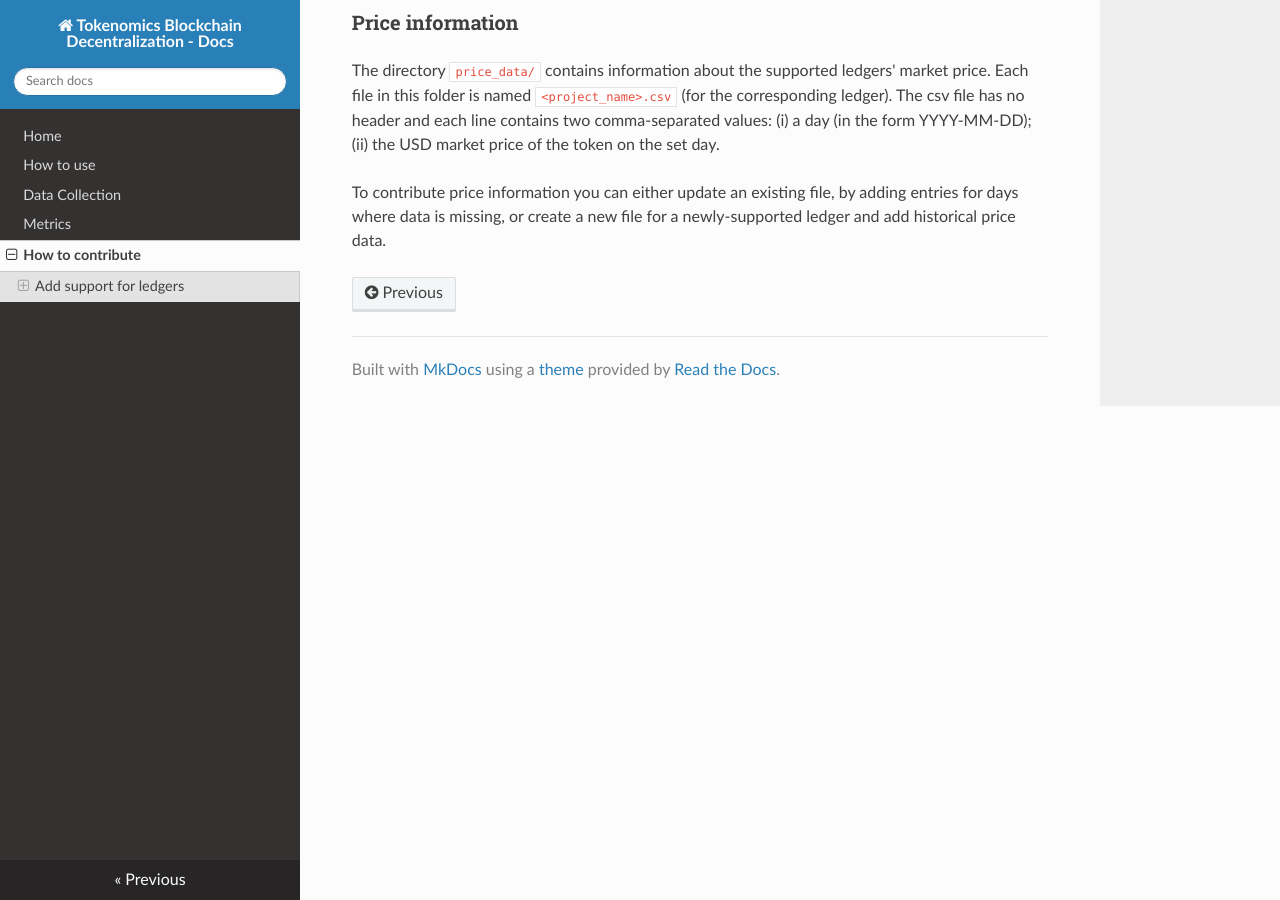
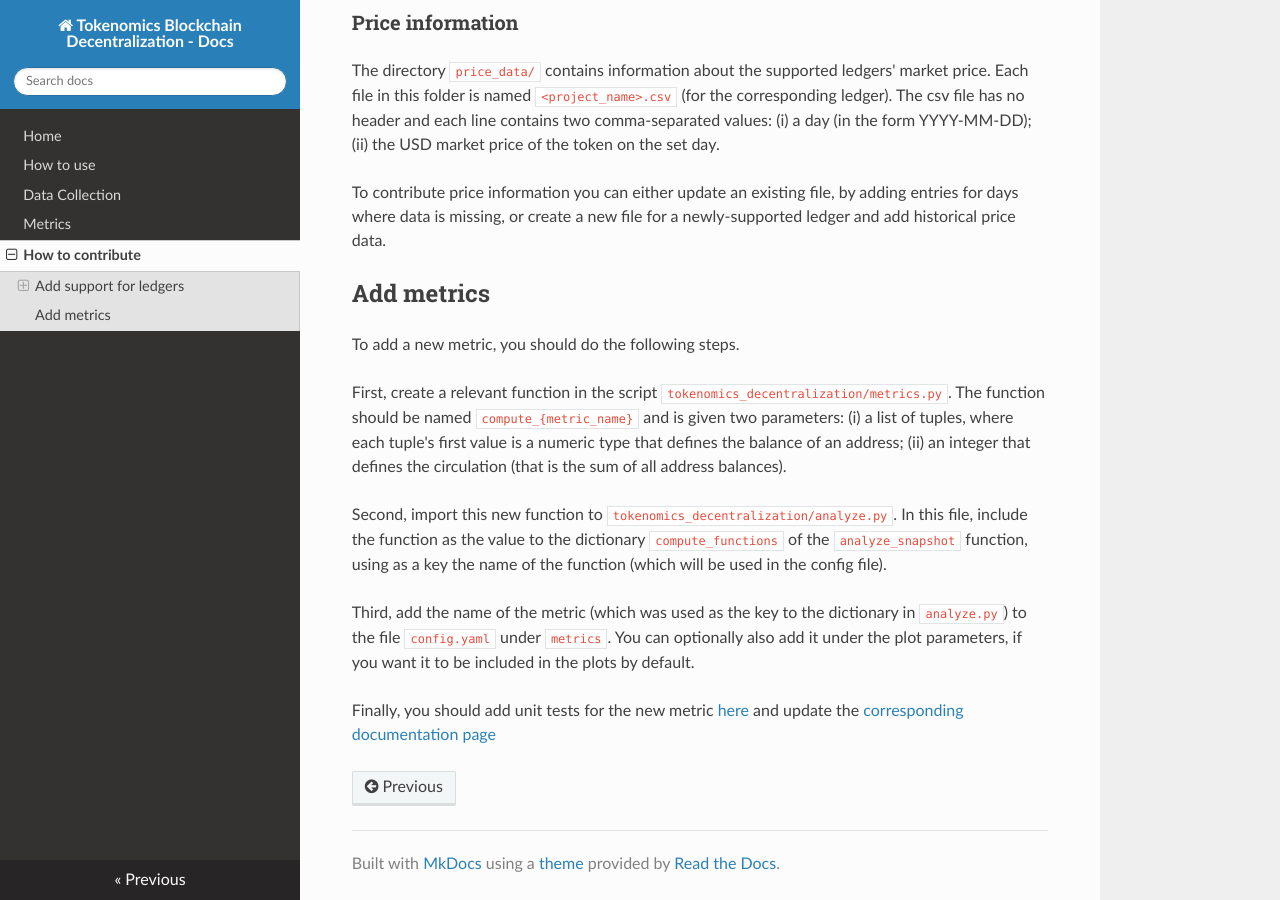
Before and after one commit to Blockchain-Technology-Lab/tokenomics-decentralization, an MkDocs documentation site: the page built from docs/contribute.md, in a window 1280 px wide and 900 px high, scrolled down 889 px. Built offline with MkDocs 1.6.1, drawn with Linux system fonts in a browser that asks for light colours; nearby versions of some CDN libraries.

Commit message:
[docs] Contribute metrics description

```diff
--- a/docs/contribute.md
+++ b/docs/contribute.md
@@ -50,3 +50,30 @@ comma-separated values:
 To contribute price information you can either update an existing file, by
 adding entries for days where data is missing, or create a new file for a
 newly-supported ledger and add historical price data.
+
+## Add metrics
+
+To add a new metric, you should do the following steps.
+
+First, create a relevant function in the script
+`tokenomics_decentralization/metrics.py`. The function should be named
+`compute_{metric_name}` and is given two parameters:
+(i) a list of tuples, where each tuple's first value is a numeric type that
+defines the balance of an address;
+(ii) an integer that defines the circulation (that is the sum of all address
+balances).
+
+Second, import this new function to `tokenomics_decentralization/analyze.py`.
+In this file, include the function as the value to the dictionary
+`compute_functions` of the `analyze_snapshot` function, using as a key the name
+of the function (which will be used in the config file).
+
+Third, add the name of the metric (which was used as the key to the dictionary
+in `analyze.py`) to the file `config.yaml` under `metrics`. You can optionally
+also add it under the plot parameters, if you want it to be included in the
+plots by default.
+
+Finally, you should add unit tests for the new metric
+[here](https://github.com/Blockchain-Technology-Lab/tokenomics-decentralization/tree/main/tests)
+and update the [corresponding documentation
+page](https://github.com/Blockchain-Technology-Lab/tokenomics-decentralization/blob/main/docs/metrics.md)
```
